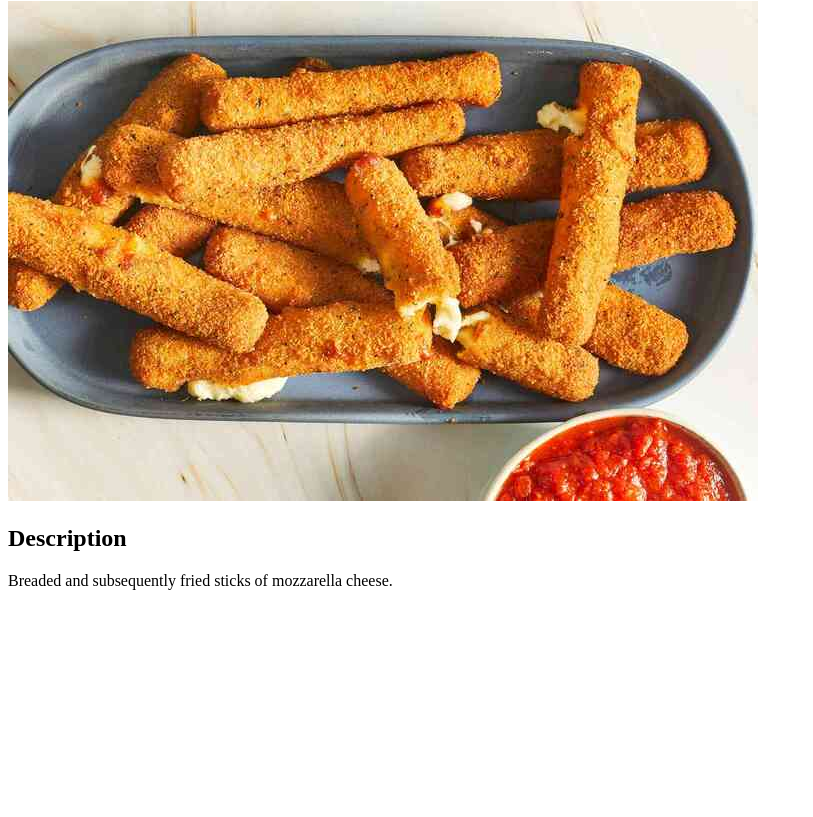
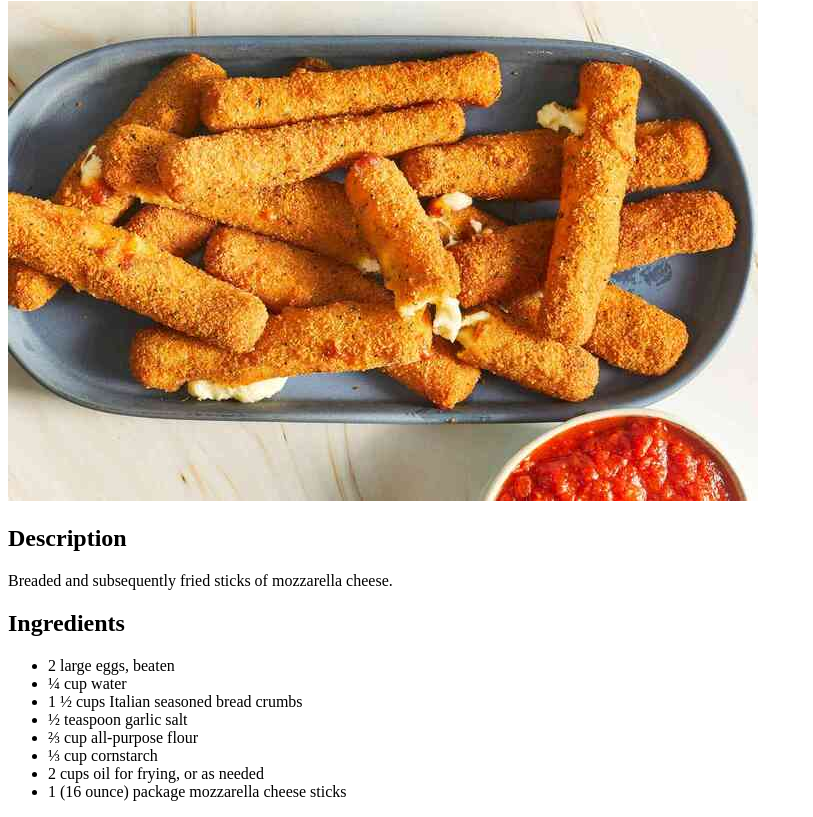
Before and after one commit to CMBAthena/odin-recipes, a plain HTML site: page recipes/mozzarella_sticks.html in a window 1280 px wide. Shown: the part 79-896 px from the top of the page, without its empty margins (0-813 px from the left). Before the commit the page ends 800 px from the top, so only its background shows below. Drawn offline with Linux system fonts and the light colour scheme.

Commit message:
Add ingredient list to mozzarella_sticks.html

```diff
--- a/recipes/mozzarella_sticks.html
+++ b/recipes/mozzarella_sticks.html
@@ -10,5 +10,16 @@
         <img src="../images/mozzarella_sticks.jpg" alt="Picture of fried mozzarella cheese sticks">
         <h2>Description</h2>
         <p>Breaded and subsequently fried sticks of mozzarella cheese.</p>
+        <h2>Ingredients</h2>
+        <ul>
+            <li>2 large eggs, beaten</li>
+            <li>¼ cup water</li>
+            <li>1 ½ cups Italian seasoned bread crumbs</li>
+            <li>½ teaspoon garlic salt</li>
+            <li>⅔ cup all-purpose flour</li>
+            <li>⅓ cup cornstarch</li>
+            <li>2 cups oil for frying, or as needed</li>
+            <li>1 (16 ounce) package mozzarella cheese sticks</li>
+        </ul>
     </body>
 </html>
```
